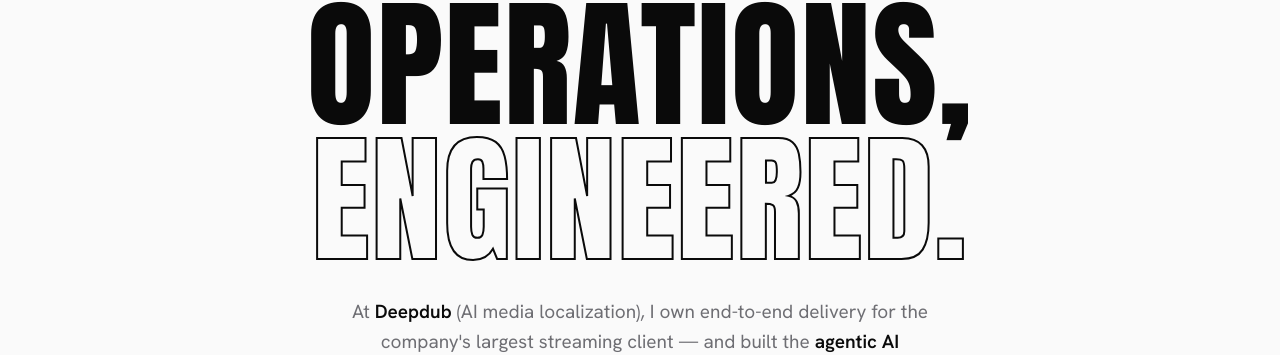
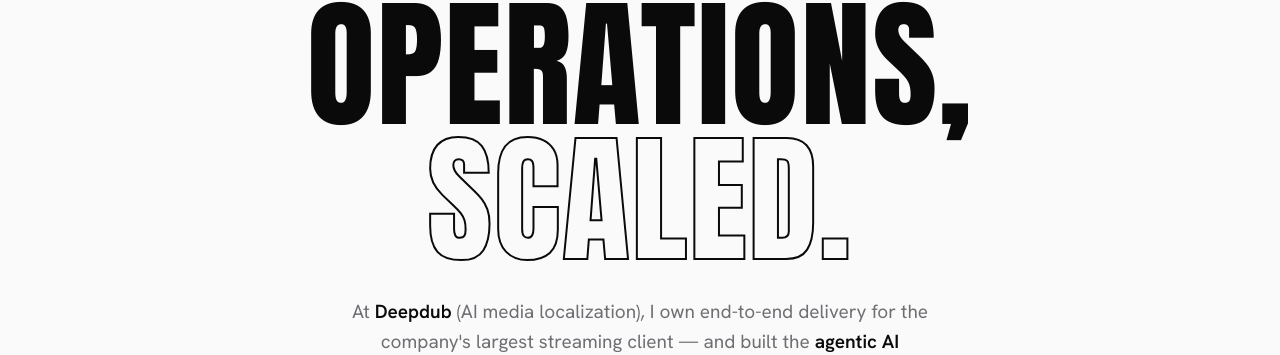
Before and after one commit to 3aruch-dev/3aruch-dev.github.io, a plain HTML site: page index.html in a window 1280 px wide. Shown: the part 225-580 px from the top of the page. Drawn offline with Linux system fonts and the light colour scheme.

Commit message:
Headline: Operations, scaled.
Co-Authored-By: Claude Fable 5 <noreply@anthropic.com>

```diff
--- a/index.html
+++ b/index.html
@@ -3,9 +3,9 @@
 <head>
 <meta charset="UTF-8">
 <meta name="viewport" content="width=device-width, initial-scale=1.0">
-<title>Daniel Cymes — Operations, engineered.</title>
+<title>Daniel Cymes — Operations, scaled.</title>
 <meta name="description" content="AI-automated media localization delivery: 1,854 jobs at 98.6% client acceptance, volume scaled 6× with zero added headcount, ~$1/job AI cost — every number pulled from the pipeline's own ledgers.">
-<meta property="og:title" content="Daniel Cymes — Operations, engineered.">
+<meta property="og:title" content="Daniel Cymes — Operations, scaled.">
 <meta property="og:description" content="AI-automated media localization delivery: 1,854 jobs at 98.6% client acceptance, volume scaled 6× with zero added headcount, ~$1/job AI cost — every number pulled from the pipeline's own ledgers.">
 <meta property="og:image" content="https://3aruch-dev.github.io/og.png">
 <meta property="og:url" content="https://3aruch-dev.github.io/">
@@ -179,7 +179,7 @@ footer p{color:rgba(255,255,255,.6);margin-top:20px;font-size:17px}
 <div class="hero" id="top">
   <div class="wrap">
     <div class="eyebrow rv">Daniel Cymes · Technical Operations · Tel Aviv</div>
-    <h1 class="disp rv">Operations, <span class="accent">engineered.</span></h1>
+    <h1 class="disp rv">Operations, <span class="accent">scaled.</span></h1>
     <p class="rv">At <b>Deepdub</b> (AI media localization), I own end-to-end delivery for the company's largest streaming client — and built the <b>agentic AI automation</b> that lets one operator run the entire program.</p>
     <div class="btns rv">
       <a class="btn btn-dark" href="#numbers">See the numbers</a>
```
Also changed, not shown: og.png.
